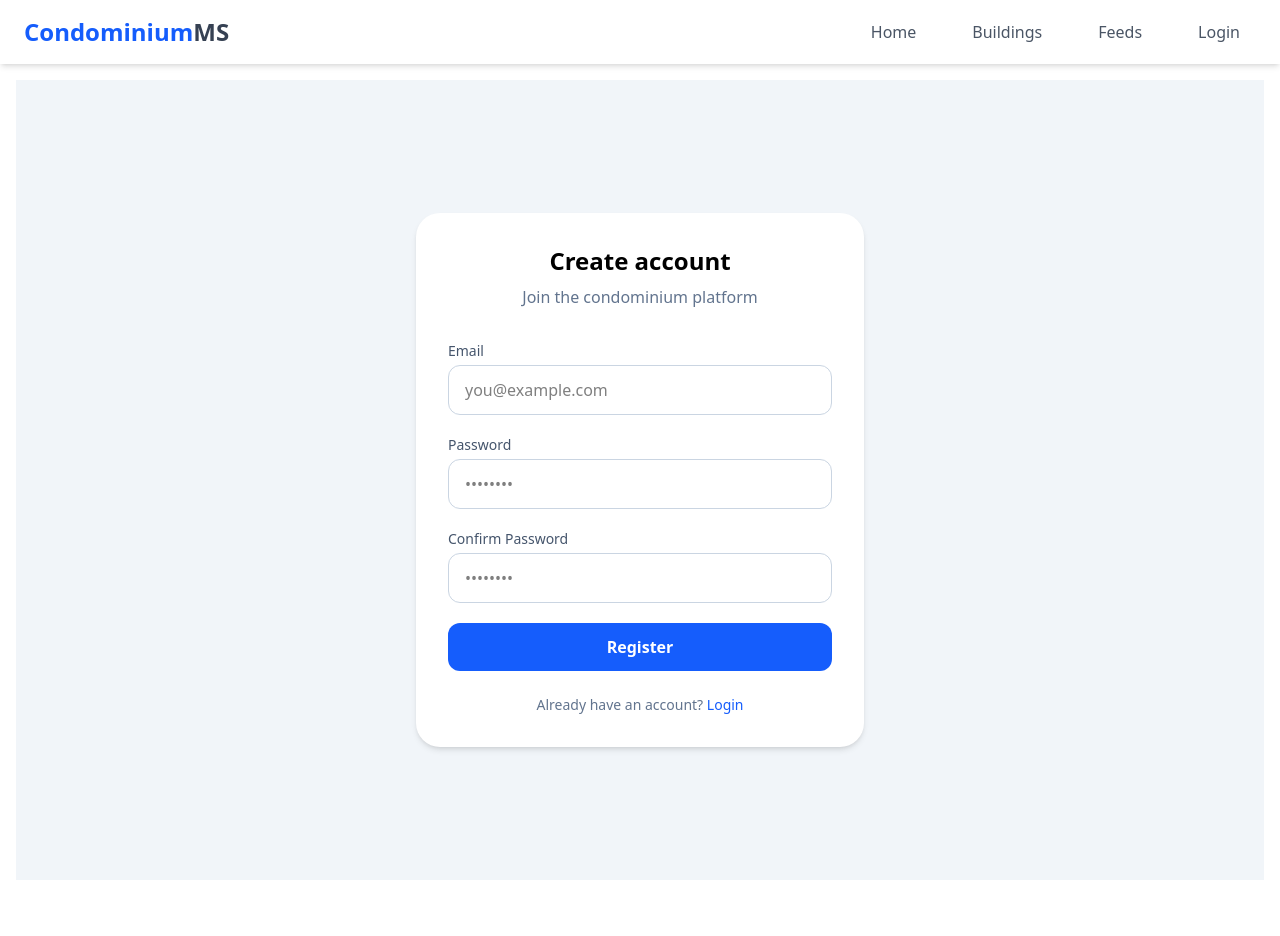
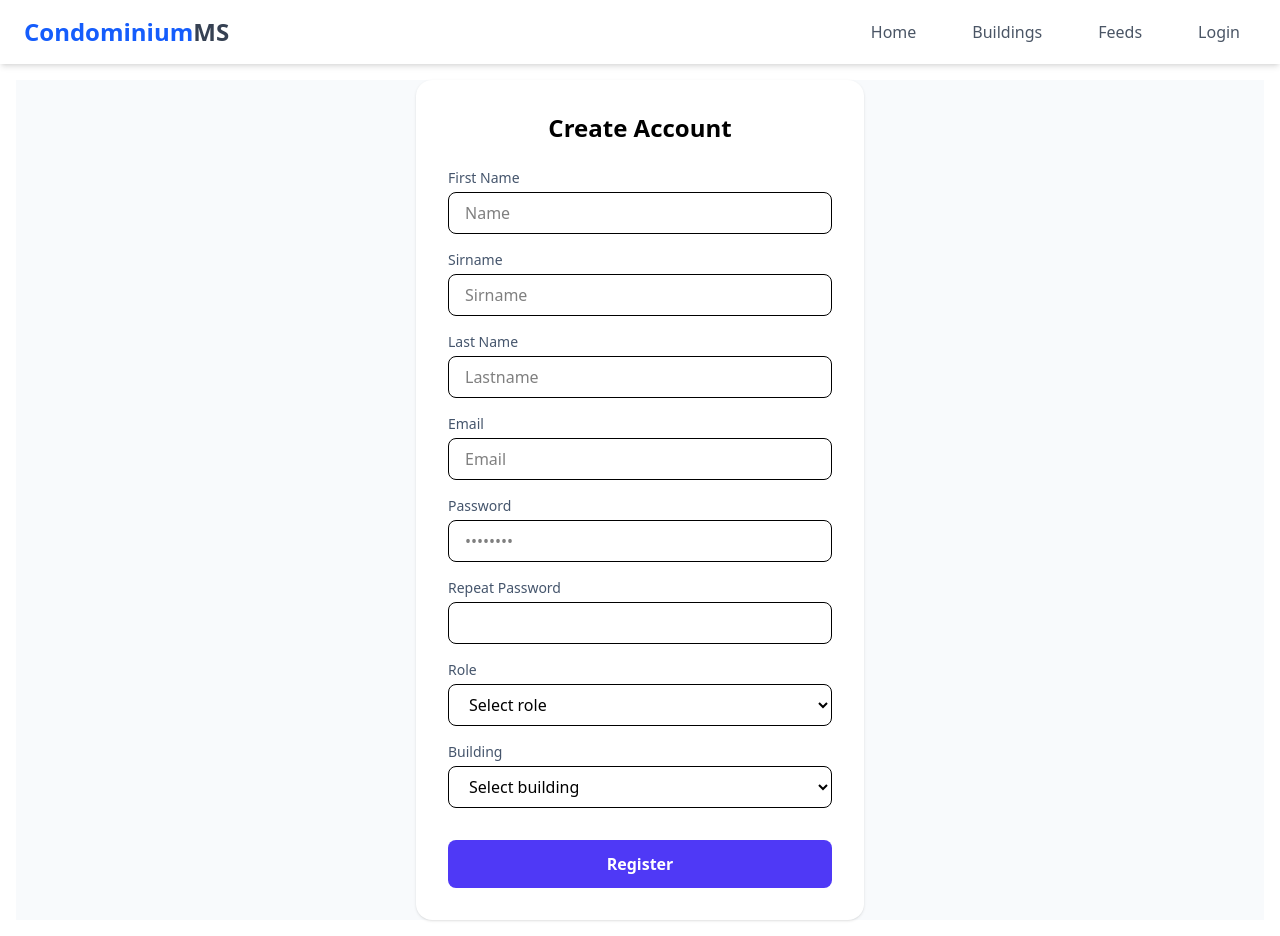
Before and after one commit to ivanstoimenovdb/condominium_management_system, a React (Vite) app in the folder client/: page /register in a window 1280 px wide. Before the commit the page ends 896 px from the top, so only its background shows below. Built offline with nearby package versions, Linux system fonts and the light colour scheme.

Commit message:
Add building details.

```diff
--- a/client/src/App.jsx
+++ b/client/src/App.jsx
@@ -6,6 +6,7 @@ import Buildings from './components/buildings/Buildings.jsx'
 import Feeds from './components/feeds/Feeds.jsx'
 import Register from './components/register/Register.jsx'
 import Login from './components/login/Login.jsx'
+import BuildingDetails from './components/buildingDetails/BuildingDetails.jsx'
 
 function App() {
   return (
@@ -16,6 +17,7 @@ function App() {
           <Route index element= {<Home />} />
 
           <Route path='/buildings' element={<Buildings />} />
+          <Route path='/buildings/:buidingId/details' element={<BuildingDetails />} />
           <Route path='/dashboard' element={<Feeds />}/>
           <Route path= '/register' element={<Register />} />
           <Route path= '/login'    element={<Login />} />
--- /dev/null
+++ b/client/src/components/buildingDetails/BuildingDetails.jsx
@@ -0,0 +1,71 @@
+import { Link } from "react-router";
+
+export default function BuildingDetails() {
+    return (
+        <>
+            <section className="max-w-6xl mx-auto px-6 py-12">
+                <div className="bg-white rounded-3xl shadow-xl overflow-hidden">
+
+                    {/* REAL IMAGE */}
+                    <img
+                        src={building.imageUrl}
+                        alt="Building"
+                        className="w-full h-72 object-cover"
+                    />
+
+                    <div className="p-8 grid md:grid-cols-2 gap-8">
+
+                        {/* Left */}
+                        <div className="space-y-4">
+                            <h2 className="text-2xl font-bold text-slate-800">
+                                📍 {building.address}
+                            </h2>
+
+                            <p className="text-slate-600">
+                                <span className="font-medium">Building Manager:</span>{" "}
+                                {building.manager}
+                            </p>
+
+                            <p className="text-slate-600">
+                                <span className="font-medium">Entrance Fee:</span>{" "}
+                                {building.entranceFee} BGN
+                            </p>
+                        </div>
+
+                        {/* Right */}
+                        <div className="grid grid-cols-2 gap-4">
+                            <div className="bg-slate-50 rounded-2xl p-6 text-center">
+                                <p className="text-slate-600">Apartments</p>
+                                <p className="text-3xl font-bold text-indigo-600">
+                                    {building.apartmentsCount}
+                                </p>
+                            </div>
+
+                            <div className="bg-slate-50 rounded-2xl p-6 text-center">
+                                <p className="text-slate-600">Residents</p>
+                                <p className="text-3xl font-bold text-emerald-600">
+                                    {building.residentsCount}
+                                </p>
+                            </div>
+                        </div>
+                    </div>
+
+                    {/* Actions */}
+                    <div className="border-t px-8 py-6 flex justify-end gap-4">
+                        <Link
+                            to="/buildings/1/edit"
+                            className="px-6 py-2 rounded-xl bg-indigo-600 text-white hover:bg-indigo-700 transition"
+                        >
+                            Edit
+                        </Link>
+
+                        <button className="px-6 py-2 rounded-xl bg-red-500 text-white hover:bg-red-600 transition">
+                            Delete
+                        </button>
+                    </div>
+
+                </div>
+            </section>
+        </>
+    );
+}
--- a/client/src/components/register/Register.jsx
+++ b/client/src/components/register/Register.jsx
@@ -3,65 +3,129 @@ import { Link } from "react-router";
 
 export default function Register() {
     return (
-        <div className="min-h-screen flex items-center justify-center bg-slate-100 px-4">
-            <div className="w-full max-w-md bg-white rounded-3xl p-8 shadow-md">
+        <section className="min-h-screen flex items-center justify-center bg-slate-50">
+            <div className="w-full max-w-md bg-white p-8 rounded-2xl shadow">
+                <h2 className="text-2xl font-bold text-center mb-6">
+                    Create Account
+                </h2>
 
-                <h1 className="text-2xl font-bold text-center mb-2">
-                    Create account
-                </h1>
-                <p className="text-center text-slate-500 mb-8">
-                    Join the condominium platform
-                </p>
+                <form className="space-y-4">
+                    {/* First Name */}
+                    <div>
+                        <label className="block text-sm font-medium text-slate-600">
+                            First Name
+                        </label>
+                        <input
+                            type="text"
+                            className="w-full mt-1 px-4 py-2 border rounded-lg focus:outline-none focus:ring-2 focus:ring-indigo-500"
+                            placeholder="Name"
+                        />
+                    </div>
 
-                <form className="space-y-5">
+                    {/* Middle Name */}
                     <div>
-                        <label className="block text-sm font-medium text-slate-600 mb-1">
+                        <label className="block text-sm font-medium text-slate-600">
+                            Sirname
+                        </label>
+                        <input
+                            type="text"
+                            className="w-full mt-1 px-4 py-2 border rounded-lg focus:outline-none focus:ring-2 focus:ring-indigo-500"
+                            placeholder="Sirname"
+                        />
+                    </div>
+
+                    {/* Last Name */}
+                    <div>
+                        <label className="block text-sm font-medium text-slate-600">
+                            Last Name
+                        </label>
+                        <input
+                            type="text"
+                            className="w-full mt-1 px-4 py-2 border rounded-lg focus:outline-none focus:ring-2 focus:ring-indigo-500"
+                            placeholder="Lastname"
+                        />
+                    </div>
+
+                    {/* Email */}
+                    <div>
+                        <label className="block text-sm font-medium text-slate-600">
                             Email
                         </label>
                         <input
                             type="email"
-                            placeholder="you@example.com"
-                            className="w-full px-4 py-3 rounded-xl border border-slate-300 focus:outline-none focus:ring-2 focus:ring-blue-500"
+                            className="w-full mt-1 px-4 py-2 border rounded-lg focus:outline-none focus:ring-2 focus:ring-indigo-500"
+                            placeholder="Email"
                         />
                     </div>
 
+                    {/* Password */}
                     <div>
-                        <label className="block text-sm font-medium text-slate-600 mb-1">
+                        <label className="block text-sm font-medium text-slate-600">
                             Password
                         </label>
                         <input
                             type="password"
+                            className="w-full mt-1 px-4 py-2 border rounded-lg focus:outline-none focus:ring-2 focus:ring-indigo-500"
                             placeholder="••••••••"
-                            className="w-full px-4 py-3 rounded-xl border border-slate-300 focus:outline-none focus:ring-2 focus:ring-blue-500"
                         />
                     </div>
 
+                    {/* Repeat Password */}
                     <div>
-                        <label className="block text-sm font-medium text-slate-600 mb-1">
-                            Confirm Password
+                        <label className="block text-sm font-medium text-slate-600">
+                            Repeat Password
                         </label>
                         <input
                             type="password"
-                            placeholder="••••••••"
-                            className="w-full px-4 py-3 rounded-xl border border-slate-300 focus:outline-none focus:ring-2 focus:ring-blue-500"
+                            className="w-full mt-1 px-4 py-2 border rounded-lg focus:outline-none focus:ring-2 focus:ring-indigo-500"
                         />
                     </div>
 
+                    {/* Role Dropdown */}
+                    <div>
+                        <label className="block text-sm font-medium text-slate-600">
+                            Role
+                        </label>
+                        <select
+                            className="w-full mt-1 px-4 py-2 border rounded-lg bg-white focus:outline-none focus:ring-2 focus:ring-indigo-500"
+                            defaultValue=""
+                        >
+                            <option value="" disabled>
+                                Select role
+                            </option>
+                            <option value="admin">Admin</option>
+                            <option value="manager">Домоуправител</option>
+                            <option value="user">Потребител</option>
+                        </select>
+                    </div>
+
+                    {/* Building Dropdown */}
+                    <div>
+                        <label className="block text-sm font-medium text-slate-600">
+                            Building
+                        </label>
+                        <select
+                            className="w-full mt-1 px-4 py-2 border rounded-lg bg-white focus:outline-none focus:ring-2 focus:ring-indigo-500"
+                            defaultValue=""
+                        >
+                            <option value="" disabled>
+                                Select building
+                            </option>
+                            <option value="1">ul. Ivan Vazov 12</option>
+                            <option value="2">bul. Bulgaria 88</option>
+                            <option value="3">ul. Hristo Botev 5</option>
+                        </select>
+                    </div>
+
+                    {/* Submit */}
                     <button
                         type="submit"
-                        className="w-full py-3 rounded-xl bg-blue-600 text-white font-semibold hover:bg-blue-700 transition"
+                        className="w-full mt-4 py-3 bg-indigo-600 text-white rounded-lg font-semibold hover:bg-indigo-700 transition"
                     >
                         Register
                     </button>
                 </form>
-
-                <p className="text-center text-sm text-slate-500 mt-6">
-                    Already have an account?{" "}
-                    <Link to="/login" className="text-blue-600 hover:underline">
-                        Login
-                    </Link>
-                </p>
             </div>
-        </div>
+        </section>
     );
 }
```
